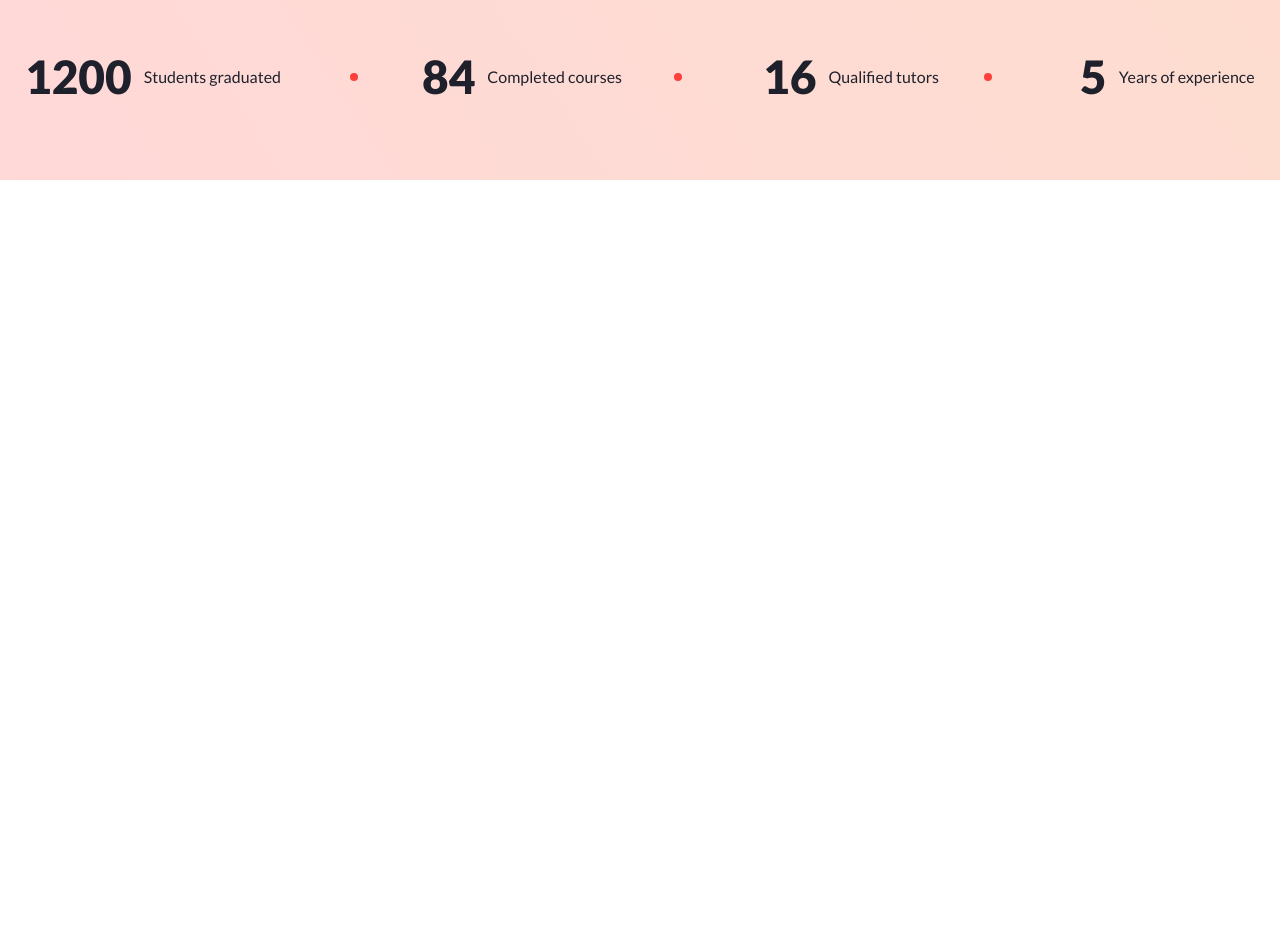
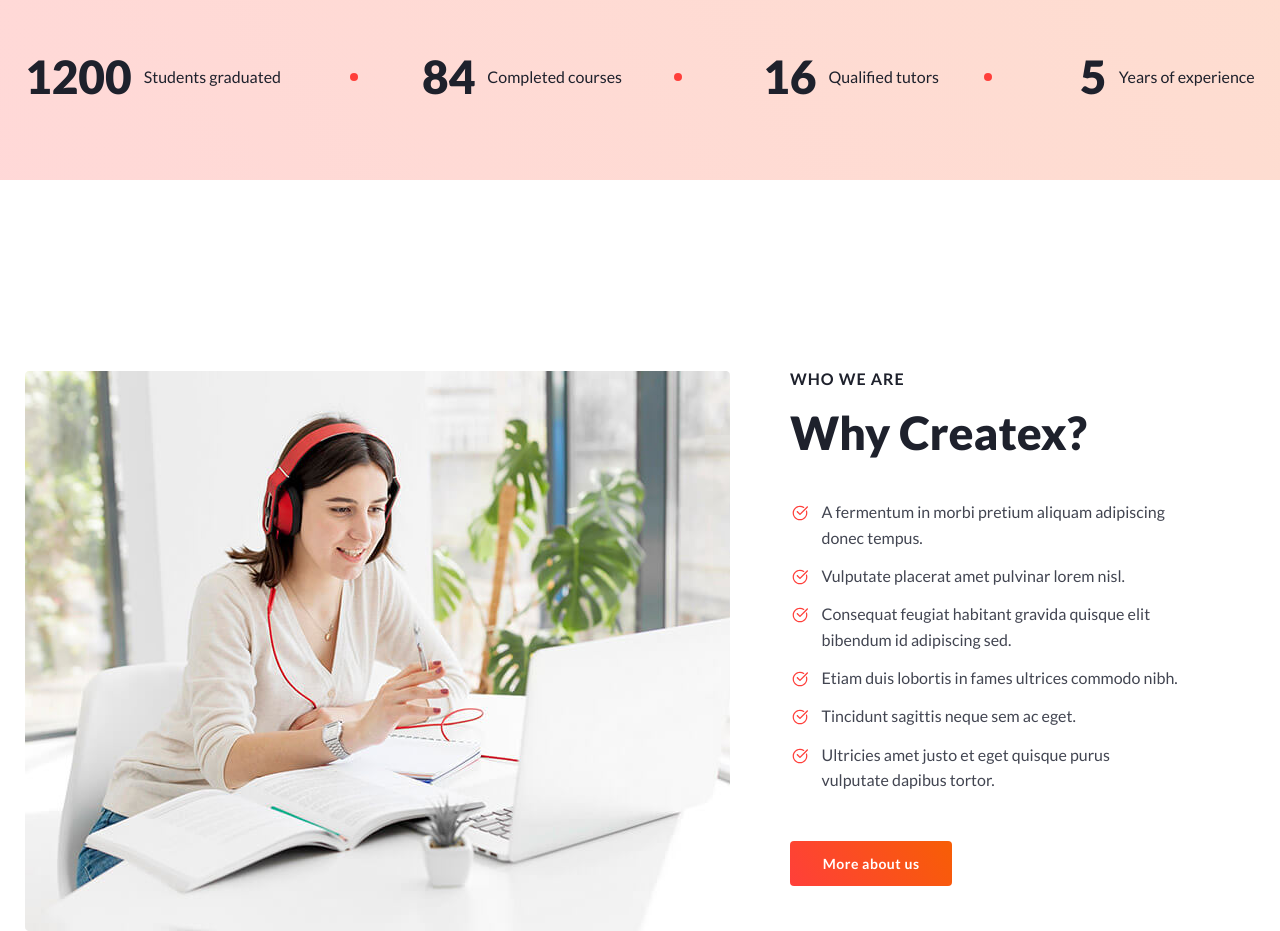
Before and after one commit to denyysdenyy/Createx, a website: page src/index.html in a window 1280 px wide. Shown: the part 893-1824 px from the top of the page. Before the commit the page ends 1073 px from the top, so only its background shows below. Drawn offline with nearby package versions, Linux system fonts and the light colour scheme; files that its build step writes are made by us from their sources; files whose address does not match are found by name.

Commit message:
hero-about pc done

```diff
--- a/gulp/version.json
+++ b/gulp/version.json
@@ -1,3 +1,3 @@
 {
-    "main": "20230416002932"
+    "main": "20230416022241"
 }
--- /dev/null
+++ b/src/html/Home/Home-about.html
@@ -0,0 +1,22 @@
+<section class="home-about">
+    <div class="_container">
+        <div class="home-about__body">
+            <img src="img/Home/Home-about/home-about-logo.png" alt="girl is talking on line" class="home-about-logo">
+            <div class="home-about__content">
+                <div class="default-section__header">
+                    <h3 class="default-section__header-subtitle">Who we are</h3>
+                    <h2 class="default-section__header-title">Why Createx?</h2>
+                </div>
+                    <ul class="home-about__list">
+                        <li class="home-about__li">A fermentum in morbi pretium aliquam adipiscing donec tempus.</li>
+                        <li class="home-about__li">Vulputate placerat amet pulvinar lorem nisl.</li>
+                        <li class="home-about__li">Consequat feugiat habitant gravida quisque elit bibendum id adipiscing sed.</li>
+                        <li class="home-about__li">Etiam duis lobortis in fames ultrices commodo nibh.</li>
+                        <li class="home-about__li">Tincidunt sagittis neque sem ac eget.</li>
+                        <li class="home-about__li">Ultricies amet justo et eget quisque purus vulputate dapibus tortor.</li>
+                    </ul>
+                    <a class="default-button">More about us</a>
+            </div>
+        </div>
+    </div>
+</section>
--- a/src/index.html
+++ b/src/index.html
@@ -7,6 +7,8 @@
 		@@include('html/header.html',{})
 		<main>
 		@@include('html/Home/Home-hero.html',{})
+		@@include('html/Home/Home-about.html',{})
+
 
 		</main>
 		@@include('html/footer.html',{})
--- /dev/null
+++ b/src/scss/pages/Home/home-about.scss
@@ -0,0 +1,87 @@
+.home-about {
+    padding-top: 190.9px;
+
+    // .home-about__body
+
+    &__body {
+        display: flex;
+        gap: 135px;
+        @media(max-width:1440px){
+            gap: 60px;
+        }
+    }
+
+    // .home-about__content
+
+    &__content {
+    }
+
+    // .home-about-logo
+    &-logo {
+    }
+
+    // .home-about__list
+
+    &__list {
+        position: relative;
+        display: flex;
+        flex-direction: column;
+        gap: 12.7px;
+        margin-bottom: 61px;
+        left: 31.5px;
+    }
+
+    // .home-about__li
+
+    &__li {
+        font-weight: 400;
+        font-size: 16px;
+        color: #424551;
+        list-style: none;
+        position: relative;
+        text-align: left;
+        line-height: 25.6px;
+        max-width: 358px;
+
+        &::before{
+            content: url(../../../img/Home/Home-about/home-about-list-type.svg);
+            top: 3px;
+            left: -30px;
+            position: absolute;
+            right: 0;
+
+        }
+    }
+
+
+    .default-button {
+        position: relative;
+        font-size: 14px;
+        padding: 14px 32.7px;
+        letter-spacing: 0.5px;
+    }
+
+
+
+    // DEFAULT SECTION
+    .default-section {
+        // .default-section__header
+        &__header {
+            align-items: flex-start;
+            margin-bottom: 43px;
+            gap: 23px;
+        }
+
+        // .default-section__header-subtitle
+
+        &__header-subtitle {
+        }
+
+        // .default-section__header-title
+
+        &__header-title {
+        }
+
+    }
+
+}
--- a/src/scss/pages/Home/home-hero.scss
+++ b/src/scss/pages/Home/home-hero.scss
@@ -115,7 +115,7 @@
     }
 
     .default-button {
-        padding: 18px 38.5px;
+        padding: 18px 38.9px;
         &-second{
             padding: 18px 40px;
             border-radius: 4px;
@@ -142,7 +142,9 @@
             justify-content: center;
         }
         @media(max-width:991px){
+            align-items: center;
             gap: 70px;
+            flex-direction: column;
         }
         // info__content
         &__content{
--- a/src/scss/style.scss
+++ b/src/scss/style.scss
@@ -103,6 +103,8 @@
 //   @import "footer";
 //   @import "burger";
   @import './pages/Home/home-hero.scss';
+  @import './pages/Home/home-about.scss';
+
 
   //</ПОДКЛЮЧЕНИЕ ФАЙЛОВ СТИЛЕЙ
 
--- a/src/scss/templates/default-button.scss
+++ b/src/scss/templates/default-button.scss
@@ -3,7 +3,7 @@
     border-radius: 4px;
     font-weight: 700;
     font-size: 16px;
-    padding: 18px 44px;
+    padding: 18px 43.3px;
     color: #FFFFFF;
     transition: all .3s ease-in-out;
     &:hover{
```
Also changed, not shown: dist/css/style.css, dist/css/style.min.css, dist/img/Home/Home-about/home-about-list-type.svg (added), dist/img/Home/Home-about/home-about-logo.png (added), dist/img/stack/sprite.stack.html, dist/index.html, src/img/Home/Home-about/home-about-list-type.svg (added), src/img/Home/Home-about/home-about-logo.png (added).
